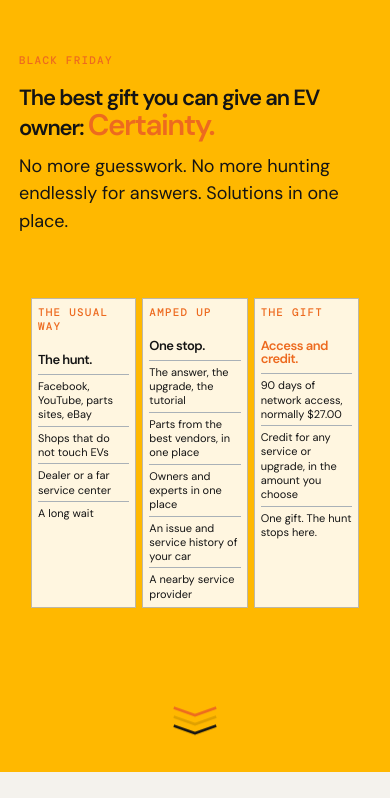
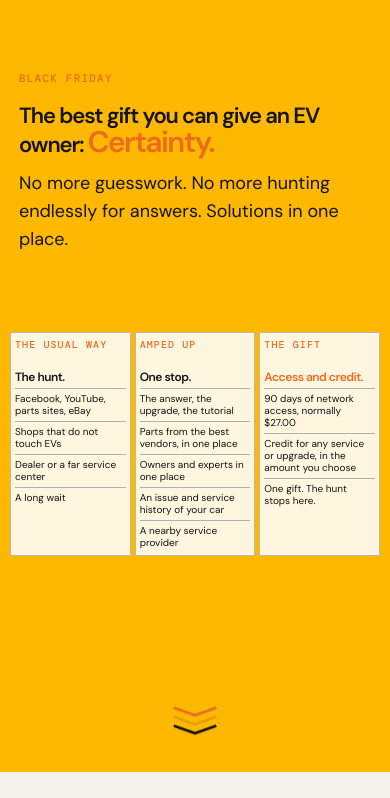
Before and after one commit to erichester76/volt-yard, a Next.js app: page /black-friday in a window 390 px wide. Shown: the top 798 px of the page. Built offline with nearby package versions, Linux system fonts and the light colour scheme; no server answers; the database is empty; a web font is replaced by a local one.

Commit message:
fix: keep gift columns inside the phone screen

```diff
--- a/app/globals.css
+++ b/app/globals.css
@@ -1483,18 +1483,18 @@ footer button {
 .gift-offer-hero { box-sizing: border-box; height: calc(100dvh - 72px); min-height: 0; display: flex; flex-direction: column; justify-content: flex-start; gap: 8px; padding: 8px 0 28px; overflow: hidden; background: var(--acid); color: var(--acid-ink); }
 .gift-offer-hero h1 { margin-bottom: 6px; font-size: clamp(22px, 3vw, 34px); }
 .gift-offer-hero .intro { font-size: 15px; line-height: 1.3; }
-.gift-compare { flex: 0 1 auto; min-height: 0; display: grid; grid-template-columns: repeat(3, minmax(0, 1fr)); gap: 8px; align-content: start; width: min(980px, calc(100% - 56px)); margin: 0 auto; }
-.gift-compare article { min-height: 0; padding: 8px 10px; border: 1px solid color-mix(in srgb, var(--acid-ink) 28%, transparent); background: color-mix(in srgb, var(--surface) 88%, transparent); color: var(--ink); }
+.gift-compare { flex: 0 1 auto; min-height: 0; box-sizing: border-box; display: grid; grid-template-columns: repeat(3, minmax(0, 1fr)); gap: 8px; align-content: start; width: 100%; max-width: 980px; margin: 0 auto; }
+.gift-compare article { min-width: 0; min-height: 0; padding: 8px 10px; border: 1px solid color-mix(in srgb, var(--acid-ink) 28%, transparent); background: color-mix(in srgb, var(--surface) 88%, transparent); color: var(--ink); overflow-wrap: anywhere; }
 .gift-compare h2 { margin: 0 0 8px; font-size: 18px; letter-spacing: -0.04em; }
 .gift-compare ul { display: grid; gap: 4px; margin: 0; padding: 0; list-style: none; font-size: 13px; line-height: 1.3; }
 .gift-compare li { padding-top: 4px; border-top: 1px solid var(--line); }
 .gift-compare-close { border-color: var(--orange); background: var(--surface); }
 .gift-compare-close .eyebrow, .gift-compare-close h2 { color: var(--orange); }
 @media (max-width: 800px) {
-  .gift-compare { grid-template-columns: repeat(3, minmax(0, 1fr)); width: calc(100% - 24px); gap: 6px; }
-  .gift-compare article { padding: 6px; }
-  .gift-compare h2 { font-size: 13px; }
-  .gift-compare ul, .gift-compare .eyebrow { font-size: 11px; }
+  .gift-compare.wrap { width: 100%; max-width: none; padding-left: 10px; padding-right: 10px; gap: 4px; }
+  .gift-compare article { padding: 6px 4px; }
+  .gift-compare h2 { margin-bottom: 4px; font-size: 12px; }
+  .gift-compare ul, .gift-compare .eyebrow { font-size: 10px; line-height: 1.2; }
 }
 .gift-offer-hero .gift-tour-frame { min-height: 0; height: 100%; padding: 10px; overflow: hidden; }
 .gift-offer-hero .gift-tour-shot { display: flex; flex-direction: column; min-height: 0; }
```
